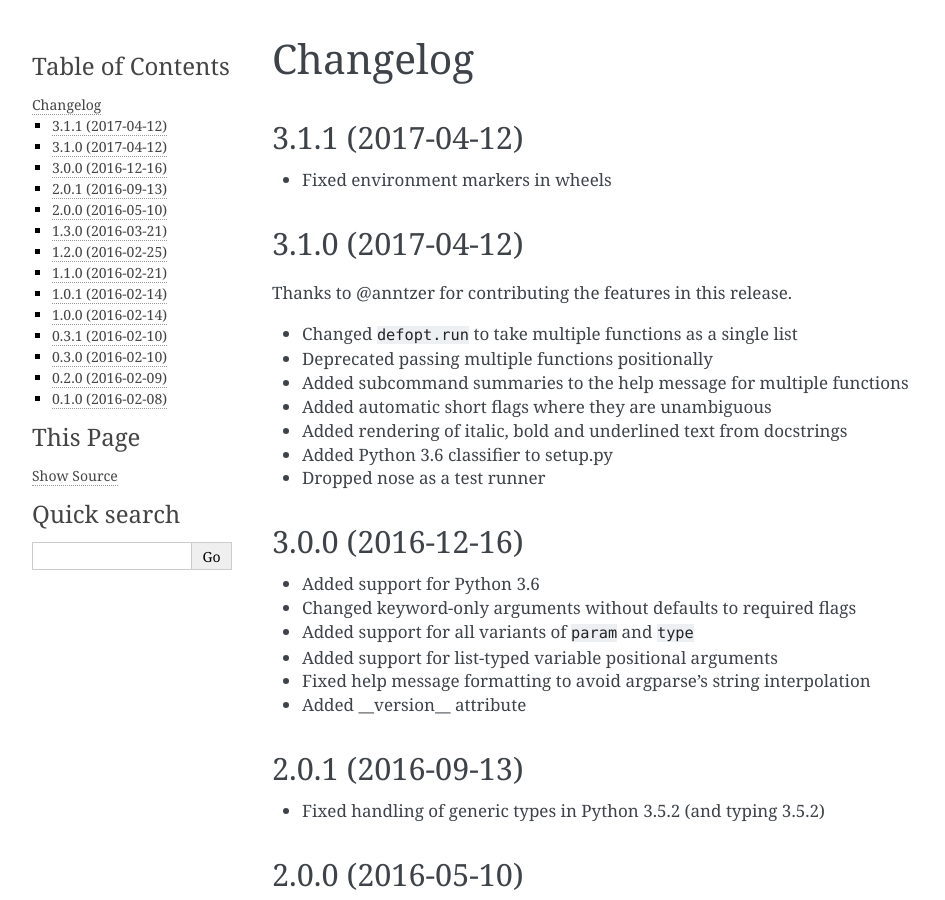
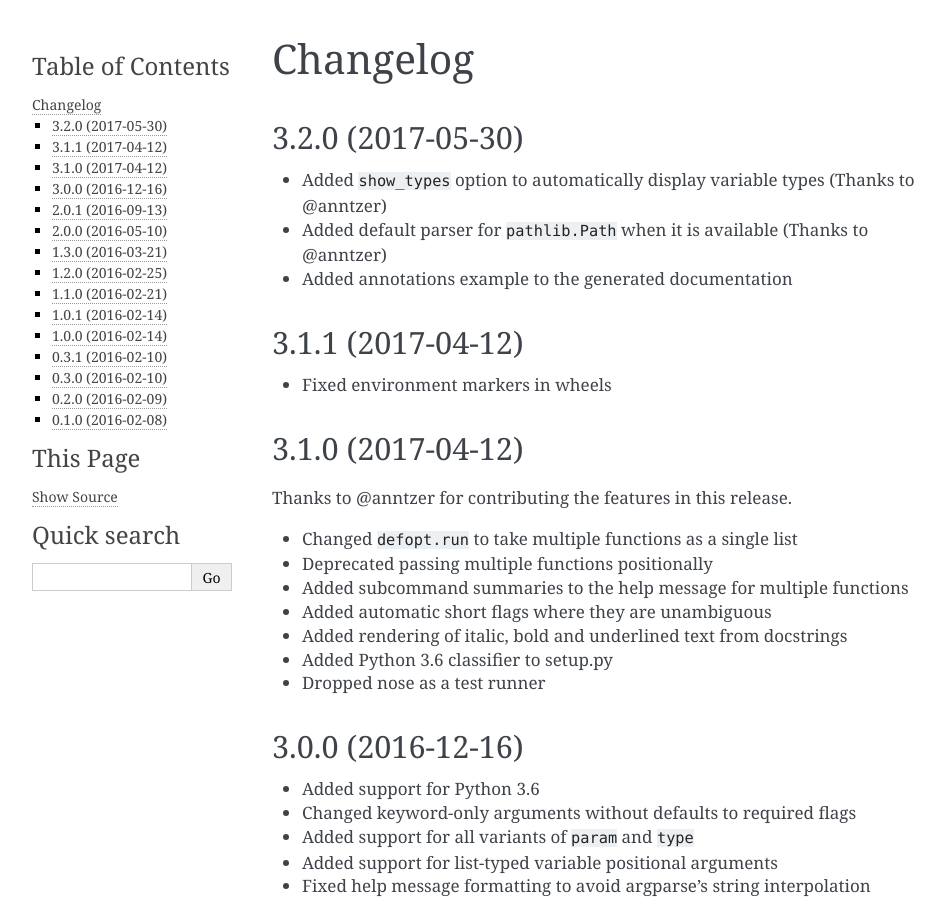
Before and after one commit to anntzer/defopt, a Sphinx documentation site: the page built from docs/changelog.rst, in a window 1280 px wide and 900 px high. Shown: the whole window, without its empty margins (148-1093 px from the left). Built offline with Sphinx 7.4.7, drawn with Linux system fonts in a browser that asks for light colours.

Commit message:
Update changelog for 3.2.0

```diff
--- a/docs/changelog.rst
+++ b/docs/changelog.rst
@@ -1,5 +1,14 @@
 Changelog
 =========
+
+3.2.0 (2017-05-30)
+------------------
+
+* Added ``show_types`` option to automatically display variable types
+  (Thanks to @anntzer)
+* Added default parser for ``pathlib.Path`` when it is available
+  (Thanks to @anntzer)
+* Added annotations example to the generated documentation
 
 3.1.1 (2017-04-12)
 ------------------
```
